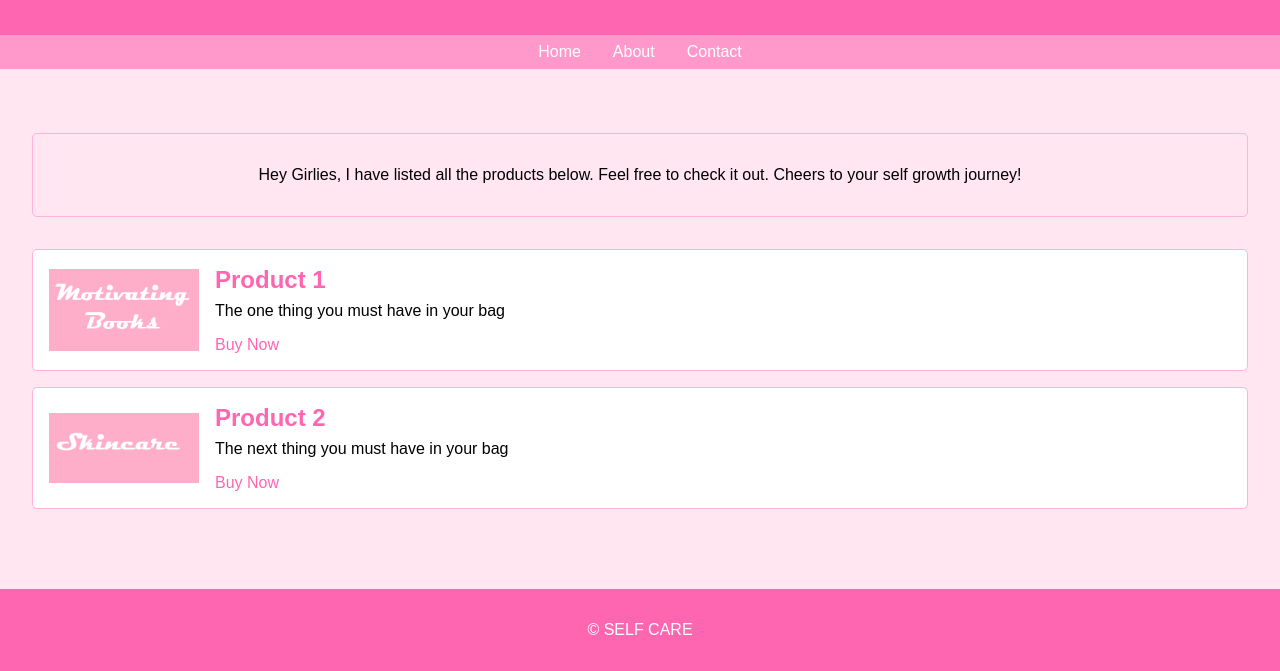
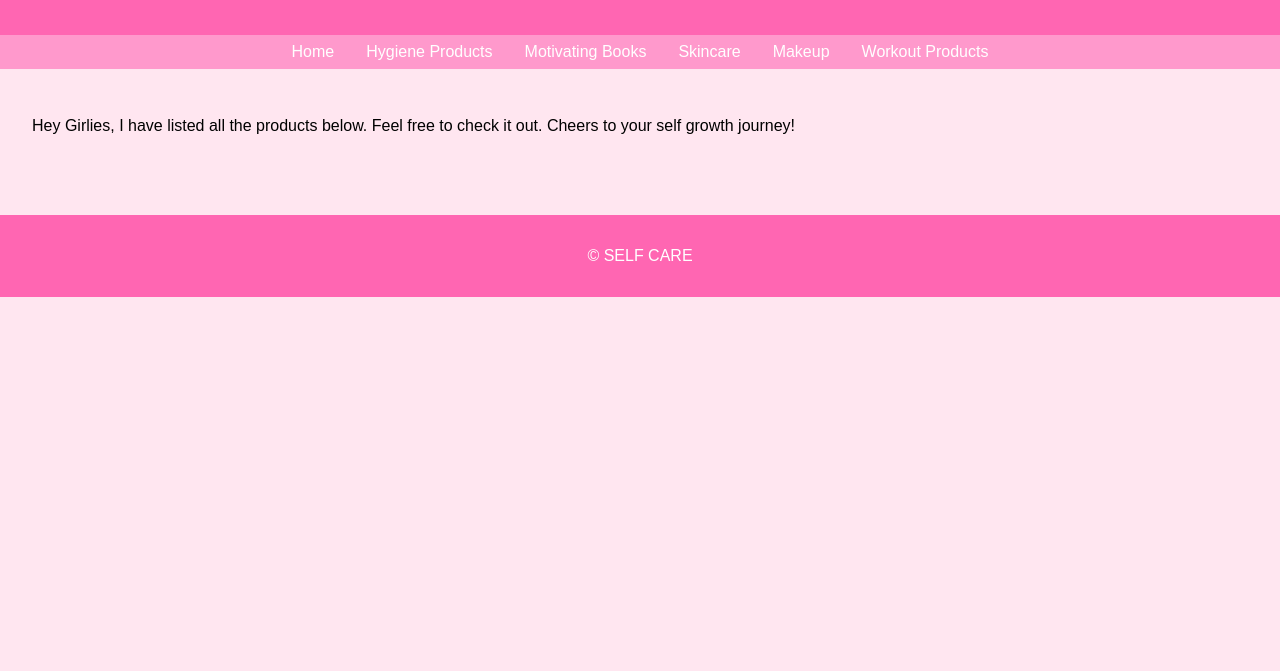
Before and after one commit to haribolio/SELF-CARE, a plain HTML site: page website/index.html in a window 1280 px wide. Shown: the part 198-869 px from the top of the page. After the commit the page ends 800 px from the top, so only its background shows below. Drawn offline with Linux system fonts and the light colour scheme.

Commit message:
Update index.html

```diff
--- a/website/index.html
+++ b/website/index.html
@@ -64,13 +64,8 @@
         .product-info a:hover {
             text-decoration: underline;
         }
-        .introduction, .about, .contact {
-            text-align: center;
-            margin: 2rem 0;
-            padding: 1rem;
-            background-color: #ffe6f0;
-            border: 1px solid #ffb3d9;
-            border-radius: 5px;
+        .hidden {
+            display: none;
         }
         footer {
             text-align: center;
@@ -78,9 +73,6 @@
             background-color: #ff66b2;
             color: #fff;
             margin-top: 2rem;
-        }
-        .hidden {
-            display: none;
         }
     </style>
     <script>
@@ -99,44 +91,77 @@
     </header>
     <nav>
         <a href="#" onclick="showSection('home')">Home</a>
-        <a href="#" onclick="showSection('about')">About</a>
-
-        <a href="#" onclick="showSection('contact')">Contact</a>
+        <a href="#" onclick="showSection('hygiene')">Hygiene Products</a>
+        <a href="#" onclick="showSection('books')">Motivating Books</a>
+        <a href="#" onclick="showSection('skincare')">Skincare</a>
+        <a href="#" onclick="showSection('makeup')">Makeup</a>
+        <a href="#" onclick="showSection('workout')">Workout Products</a>
     </nav>
     <main>
         <section id="home">
             <div class="introduction">
-                <p> Hey Girlies, I have listed all the products below. Feel free to check it out. Cheers to your self growth journey!</p>
+                <p>Hey Girlies, I have listed all the products below. Feel free to check it out. Cheers to your self growth journey!</p>
             </div>
+        </section>
+
+        <section id="hygiene" class="hidden">
+            <h2>Hygiene Products</h2>
             <section class="product">
-                <img src="books.png" alt="Product 1">
+                <img src="hygiene1.jpg" alt="Hygiene Product 1">
                 <div class="product-info">
-                    <h2>Product 1</h2>
-                    <p>The one thing you must have in your bag</p>
-                    <a href="https://www.affiliate-link.com/product1" target="_blank">Buy Now</a>
+                    <h2>Hygiene Product 1</h2>
+                    <p>Lorem ipsum dolor sit amet, consectetur adipiscing elit. Quisque eget.</p>
+                    <a href="https://www.affiliate-link.com/hygiene1" target="_blank">Buy Now</a>
                 </div>
             </section>
+        </section>
+
+        <section id="books" class="hidden">
+            <h2>Motivating Books</h2>
             <section class="product">
-                <img src="skincare.png" alt="Product 2">
+                <img src="book1.jpg" alt="Book 1">
                 <div class="product-info">
-                    <h2>Product 2</h2>
-                    <p>The next thing you must have in your bag</p>
-                    <a href="https://www.affiliate-link.com/product2" target="_blank">Buy Now</a>
+                    <h2>Motivating Book 1</h2>
+                    <p>Lorem ipsum dolor sit amet, consectetur adipiscing elit. Quisque eget.</p>
+                    <a href="https://www.affiliate-link.com/book1" target="_blank">Buy Now</a>
                 </div>
             </section>
-            <!-- Add more product sections as needed -->
         </section>
 
-        <section id="about" class="hidden about">
-            <h2>About Us</h2>
-            <p>Hey Girlies, I am so flattered that you wanted to know more about us. I just wanted you guys to have a place to reach out to for some tips or motivation. I wanted to create a self care and self growth space for all of you guys. I wanted this place to be a site for you to find what you are looking for, a place to inspire you to read books, take care of yourself and many more. I hope I created that for you.</p>
+        <section id="skincare" class="hidden">
+            <h2>Skincare</h2>
+            <section class="product">
+                <img src="skincare1.jpg" alt="Skincare Product 1">
+                <div class="product-info">
+                    <h2>Skincare Product 1</h2>
+                    <p>Lorem ipsum dolor sit amet, consectetur adipiscing elit. Quisque eget.</p>
+                    <a href="https://www.affiliate-link.com/skincare1" target="_blank">Buy Now</a>
+                </div>
+            </section>
         </section>
 
+        <section id="makeup" class="hidden">
+            <h2>Makeup</h2>
+            <section class="product">
+                <img src="makeup1.jpg" alt="Makeup Product 1">
+                <div class="product-info">
+                    <h2>Makeup Product 1</h2>
+                    <p>Lorem ipsum dolor sit amet, consectetur adipiscing elit. Quisque eget.</p>
+                    <a href="https://www.affiliate-link.com/makeup1" target="_blank">Buy Now</a>
+                </div>
+            </section>
+        </section>
 
-
-        <section id="contact" class="hidden contact">
-            <h2>Contact Us</h2>
-            <p>If you have any queries, you can reach out to me on salvatorevesperia@gmail.com</p>
+        <section id="workout" class="hidden">
+            <h2>Workout Products</h2>
+            <section class="product">
+                <img src="workout1.jpg" alt="Workout Product 1">
+                <div class="product-info">
+                    <h2>Workout Product 1</h2>
+                    <p>Lorem ipsum dolor sit amet, consectetur adipiscing elit. Quisque eget.</p>
+                    <a href="https://www.affiliate-link.com/workout1" target="_blank">Buy Now</a>
+                </div>
+            </section>
         </section>
     </main>
     <footer>
```
